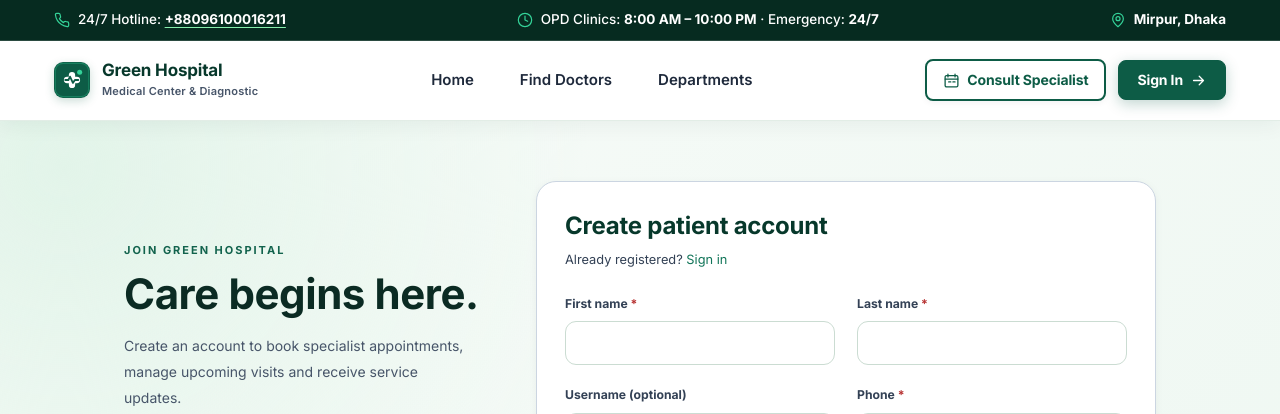
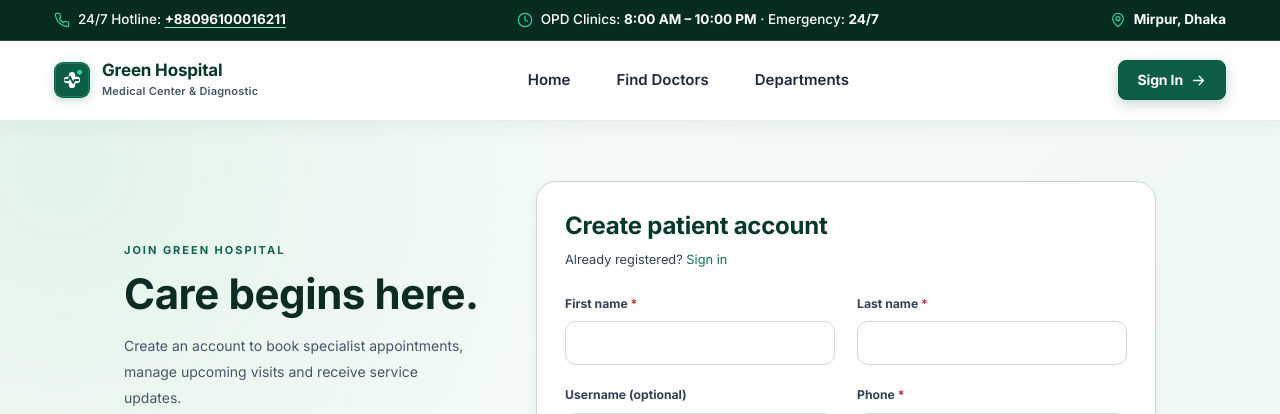
Before and after one commit to shawn-cse/healthcare-appointment-management-system, a Django app: page /register/ in a window 1280 px wide. Shown: the top 414 px of the page. Run offline with Django 5.2, Linux system fonts and the light colour scheme.

Commit message:
Eliminate redundant sidebar sign out, topbar find doctors, and public consult specialist buttons

```diff
--- a/templates/base.html
+++ b/templates/base.html
@@ -11,7 +11,7 @@
   <link rel="preconnect" href="https://fonts.googleapis.com">
   <link rel="preconnect" href="https://fonts.gstatic.com" crossorigin>
   <link href="https://fonts.googleapis.com/css2?family=Inter:wght@400;500;600;700&display=swap" rel="stylesheet">
-  <link href="{% static 'css/app.css' %}?v=20261121_41" rel="stylesheet">
+  <link href="{% static 'css/app.css' %}?v=20261121_42" rel="stylesheet">
   <link href="{% static 'css/calendar.css' %}?v=20261121_30" rel="stylesheet">
 </head>
 <body class="{% if user.is_authenticated %}app-layout{% else %}public-layout{% endif %}">
@@ -157,12 +157,6 @@
       {% endif %}
     </nav>
   </div>
-  <div class="sidebar-footer">
-    <form action="{% url 'logout' %}" method="post">
-      {% csrf_token %}
-      <button class="sidebar-logout" type="submit"><svg class="icon"><use href="#ic-log-out"/></svg> Sign out</button>
-    </form>
-  </div>
 </aside>
 <div class="app-shell">
   <header class="topbar">
@@ -175,9 +169,6 @@
       </div>
     </div>
     <div class="topbar-right">
-      <a href="{% url 'doctor_directory' %}" class="button button-outline button-sm">
-        <svg class="icon"><use href="#ic-stethoscope"/></svg> Find Doctors
-      </a>
       <span class="today-chip"><svg class="icon"><use href="#ic-clock"/></svg>{% now "D, d M Y" %}</span>
 
       <!-- User Profile Dropdown Menu in Top Right -->
@@ -261,9 +252,6 @@
     </nav>
 
     <div class="public-header-actions">
-      <a class="button button-outline button-sm hidden-mobile" href="{% url 'doctor_directory' %}">
-        <svg class="icon"><use href="#ic-calendar"/></svg> Consult Specialist
-      </a>
       <a class="button button-primary button-sm" href="{% url 'login_choice' %}">
         Sign In <svg class="icon"><use href="#ic-arrow"/></svg>
       </a>
```
